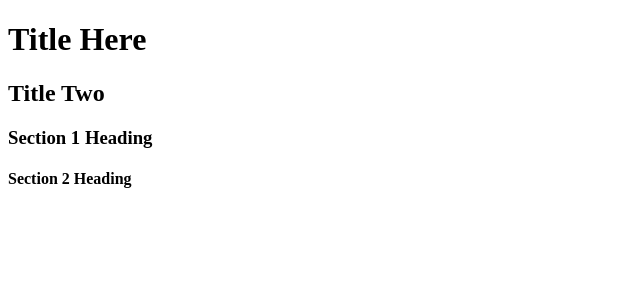
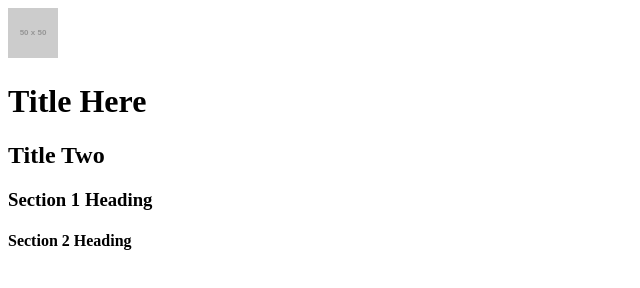
Before and after one commit to Msheehan25/practice, a plain HTML site: page index.html in a window 1280 px wide. Shown: the whole page, without its empty margins (0-640 px from the left). Drawn offline with Linux system fonts and the light colour scheme; placeholder pictures from the web are drawn by us.

Commit message:
Add image to header

```diff
--- a/index.html
+++ b/index.html
@@ -5,6 +5,7 @@
   </head>
   <body>
 <header>
+  <img src ="http://via.placeholder.com/50x50"/>
   <h1> Title Here </h1>
   </header>
   <article>
```
